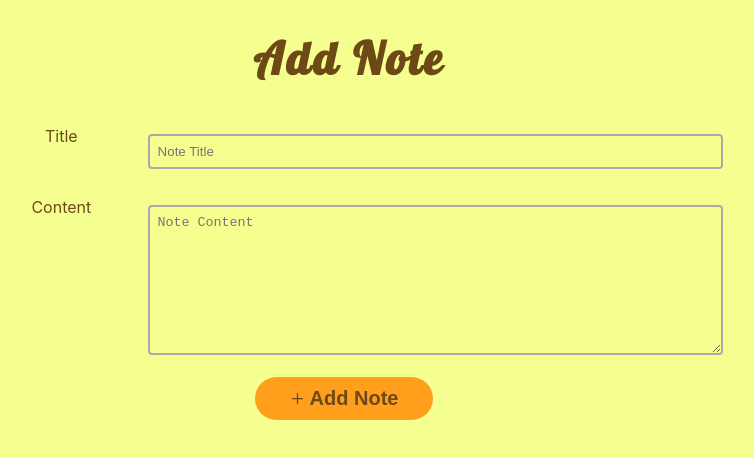
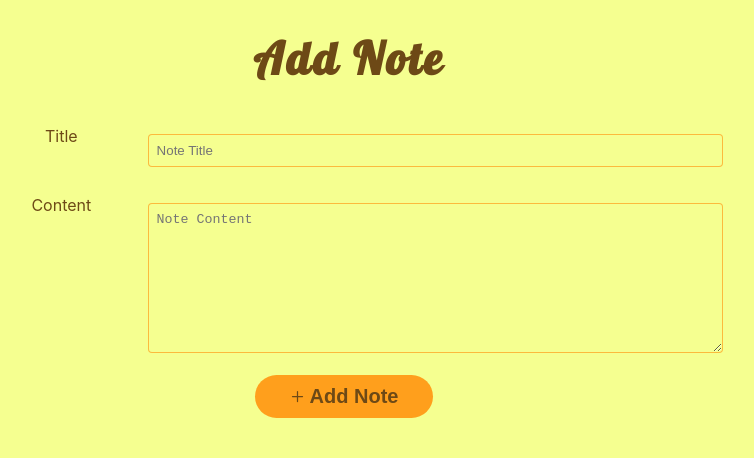
Before and after one commit to saheelsapovadia/note-taking-app, a React (Create React App) app: page / in a window 1280 px wide. Shown: the top 458 px of the page, without its empty margins (291-1045 px from the left). Built offline with nearby package versions, Linux system fonts and the light colour scheme.

Commit message:
Documentation

```diff
--- a/src/Components/noteform.css
+++ b/src/Components/noteform.css
@@ -25,7 +25,7 @@ textarea {
 .note-field input[type="text"],
 textarea {
   width: 100%;
-  border: 2px solid #aaa;
+  border: 0.8px solid rgba(255, 159, 28, 0.712);
   border-radius: 4px;
   margin: 8px 0;
   outline: none;
```
Also changed, not shown: public/Phera.drawio.png (added), 1 other file (tests, documents, lock files or other folders).
